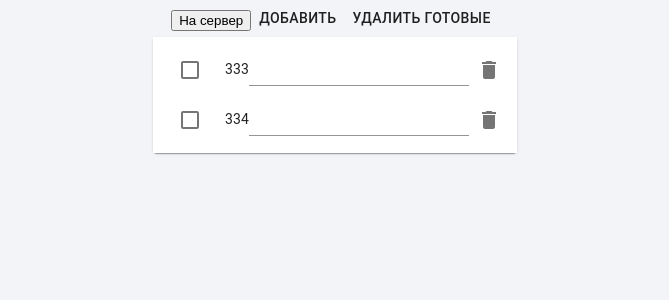
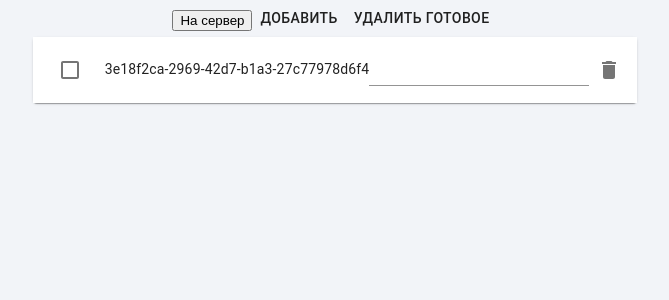
Before and after one commit to Foxona/testfields, a React (Create React App) app: page / in a window 1280 px wide. Both pictures are taken after a click on the button "ДОБАВИТЬ". Shown: the top 300 px of the page, without its empty margins (305-974 px from the left). Built offline with nearby package versions, Linux system fonts and the light colour scheme.

Commit message:
a slightly buggy version that mostly works sometimes

```diff
--- a/src/App.tsx
+++ b/src/App.tsx
@@ -22,6 +22,7 @@ type TodoType = {
   task: string;
   complete: boolean;
 };
+type TodoForm = { test: TodoType[] };
 
 const useStyles = makeStyles((theme: Theme) =>
   createStyles({
@@ -33,23 +34,31 @@ const useStyles = makeStyles((theme: Theme) =>
   })
 );
 
+
 function App() {
   const classes = useStyles();
-  const [toDoList, setTodoList] = React.useState<TodoType[]>([
-    {
-      complete: false,
-      id: 333,
-      task: "whatever",
-    },
-  ]);
+  const {
+    control,
+    handleSubmit,
+    watch,
+    formState: { errors },
+  } = useForm<TodoForm>();
 
-  const {
-    register,
-    handleSubmit,
-    formState: { errors },
-  } = useForm<{ test: TodoType[] }>();
+  // const [toDoList, setTodoList] = React.useState<TodoType[]>([]);
+  const { fields, append, remove } = useFieldArray({
+    control,
+    name: `test`, // unique name for your Field Array
+    keyName: "id", // default to "id", you can change the key name
+  });
 
-  const onSubmit = (data: TodoType) => {
+  // https://react-hook-form.com/api/usefieldarray
+  // "Controlled Field Array"
+
+  const controls = watch(`test`, []);
+  let toDoList = controls.map((ctrl, i) => ({ ...ctrl, ...fields[i] }));
+  // there's a bug when the first id does not receive updates
+
+  const onSubmit = (data: TodoForm) => {
     console.log(data);
     console.log("errors", errors);
   };
@@ -57,21 +66,25 @@ function App() {
   const handleAdd = () => {
     let idList = toDoList.map((task) => task.id);
     let maxId = Math.max(0, ...idList);
-    setTodoList([...toDoList, { id: maxId + 1, task: "", complete: false }]);
-  };
-  const handleDelete = (id: number) => {
-    let deleted = toDoList.filter((task) => {
-      return task.id !== id;
-    });
-    setTodoList(deleted);
+    append({ id: maxId + 1, task: "", complete: false });
   };
   const handleFilter = () => {
-    let filtered = toDoList.filter((task) => {
-      return !task.complete;
-    });
-    setTodoList(filtered);
+    const i = toDoList.findIndex((task) => task.complete);
+    // can't remove everything at once because of stupid React-hook-form limitation
+    // only one operation is allowed per render
+    if (i !== -1) {
+      remove(i);
+    }
   };
-
+  const Ctrl = (i: string, render: (p: any) => JSX.Element, defaultValue?: any) => (
+    <Controller
+      control={control}
+      defaultValue={defaultValue}
+      shouldUnregister={true}
+      name={`test.${i}` as any}
+      render={({ field }) => render({ ...field })}
+    />
+  );
   return (
     <div className="App">
       <div className="App-header">
@@ -79,37 +92,27 @@ function App() {
           action="http://localhost:8333/posttodo"
           method="post"
           onSubmit={handleSubmit(onSubmit)}
-          // encType="multipart/form-data"
+        // encType="multipart/form-data"
         >
           <input type="submit" value="На сервер" />
           <Button onClick={handleAdd} children={"Добавить"} />
-          <Button onClick={handleFilter} children={"Удалить готовые"} />
+          <Button onClick={handleFilter} children={"Удалить готовое"} />
           <Paper>
             <List className={classes.root}>
-              {toDoList.map((value) => {
+              {toDoList.map((value, i) => {
                 return (
                   <ListItem key={value.id} role={undefined} dense button>
                     <ListItemIcon>
-                      <Checkbox
-                        inputProps={register(
-                          `test.${value.id}.complete` as const
-                        )}
-                      />
+                      {Ctrl(`${i}.complete`, p => <Checkbox {...p} />, false)}
                     </ListItemIcon>
                     <ListItemText primary={value.id} />
-                    <input
-                      type="hidden"
-                      value={value.id}
-                      {...register(`test.${value.id}.id` as const)}
-                    />
-                    <TextField
-                      inputProps={register(`test.${value.id}.task` as const)}
-                    />
-                    {/* {errors.task && <p>errors.task.message</p>} */}
+                    {Ctrl(`${i}.id`, p => <input {...p} type="hidden" />, value.id)}
+                    {Ctrl(`${i}.task`, p => <TextField inputProps={p} />, value.task)}
+                    {errors.test && <p>errors.test</p>}
                     <ListItemSecondaryAction>
                       <IconButton
                         edge="end"
-                        onClick={() => handleDelete(value.id)}
+                        onClick={() => remove(i)}
                       >
                         <Delete />
                       </IconButton>
```
